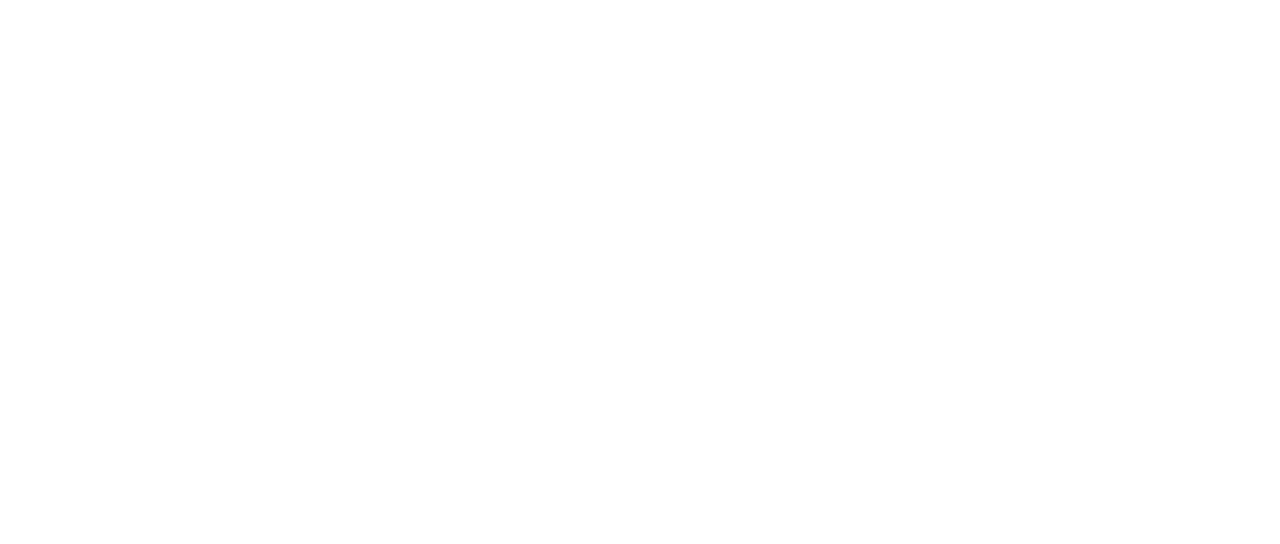
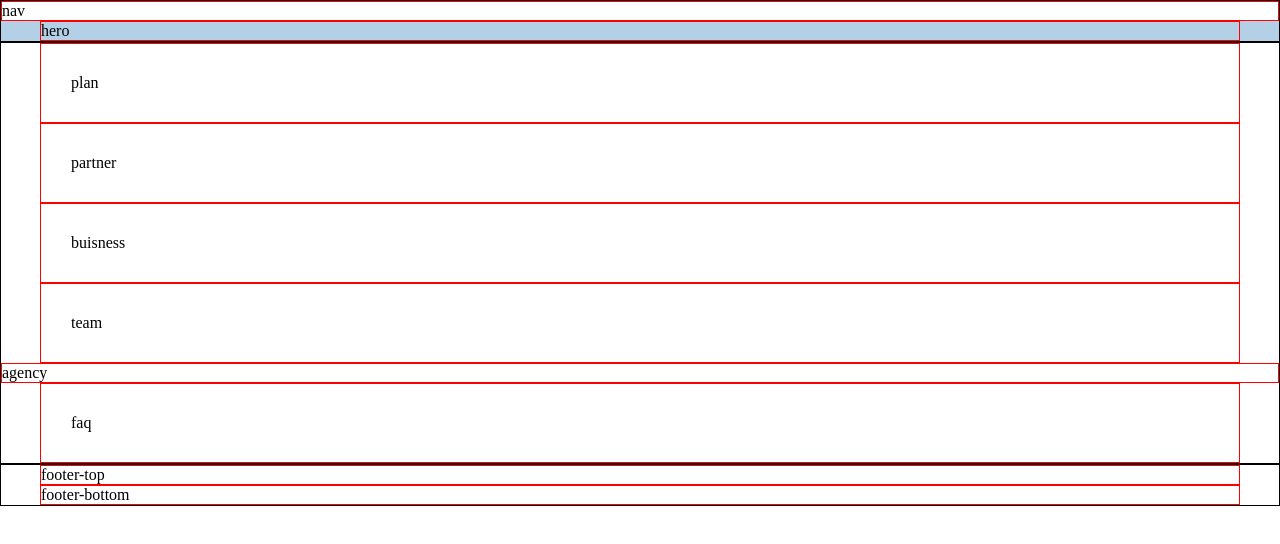
Before and after one commit to lorenzo-de-giorgi/htmlcss-dropbox, a plain HTML site: page index.html in a window 1280 px wide. Drawn offline with Linux system fonts and the light colour scheme.

Commit message:
basic layout completed

```diff
--- a/css/style.css
+++ b/css/style.css
@@ -0,0 +1,57 @@
+/* reset */
+*{
+    margin: 0;
+    padding: 0;
+    box-sizing: border-box;
+}
+
+html{
+    scroll-behavior: smooth;
+}
+/* colors */
+:root {
+	--color-background: #ffffff;
+	--color-background-image: #b4d0e7;
+	--color-button: #0061ff;
+	--color-background-footer: #000000;
+	--color-bg-designit: #a2d39b;
+	--color-bg-asu: #61082b;
+	--color-bg-uniflorida: #0093ce;
+	--color-bg-topps: #ff1c1c;
+	--color-bg-designit-center: #f5f5f5;
+	--color-bg-bicycle: #d5001f;
+	--color-bg-lonelyplanet: #0d2481;
+	--color-bg-herst: #b4d0e7;
+	--color-bg-clearchannel: #ffd830;
+	--color-text-buisness: #61082b;
+}
+
+.debug{
+    border: 1px solid red;
+}
+
+.debug-1{
+    border: 1px solid black;
+}
+
+/* utility */
+.container{
+    max-width: 1200px;
+    margin: 0 auto;
+}
+
+.padding{
+    padding: 30px;
+}
+/* header section */
+header{
+    background-color: var(--color-background-image);
+}
+nav{
+    background-color: var(--color-background);
+}
+
+/* body section */
+#agency{
+    width: 100%;
+}
--- a/index.html
+++ b/index.html
@@ -3,9 +3,32 @@
 <head>
     <meta charset="UTF-8">
     <meta name="viewport" content="width=device-width, initial-scale=1.0">
+    <!-- font -->
+    <link rel="preconnect" href="https://fonts.googleapis.com">
+    <link rel="preconnect" href="https://fonts.gstatic.com" crossorigin>
+    <link href="https://fonts.googleapis.com/css2?family=Open+Sans:ital,wght@0,300..800;1,300..800&display=swap" rel="stylesheet">
+    <link rel="stylesheet" href="css/style.css">
     <title>Dropbox</title>
 </head>
 <body>
-
+    <!-- header -->
+    <header class="debug-1">
+        <nav class="debug">nav</nav>
+        <div id="hero" class="debug container">hero</div>
+    </header>
+    <!-- main -->
+    <main class="debug-1">
+        <section id="plan" class="debug container padding">plan</section>
+        <section id="partner" class="debug container padding">partner</section>
+        <section id="buisness" class="debug container padding">buisness</section>
+        <section id="team" class="debug container padding">team</section>
+        <section id="agency" class="debug">agency</section>
+        <section id="faq" class="debug container padding">faq</section>
+    </main>
+    <!-- footer -->
+    <footer class="debug-1">
+        <div class="ft-top debug container">footer-top</div>
+        <div class="ft-bottom debug container">footer-bottom</div>
+    </footer>
 </body>
 </html>
```
